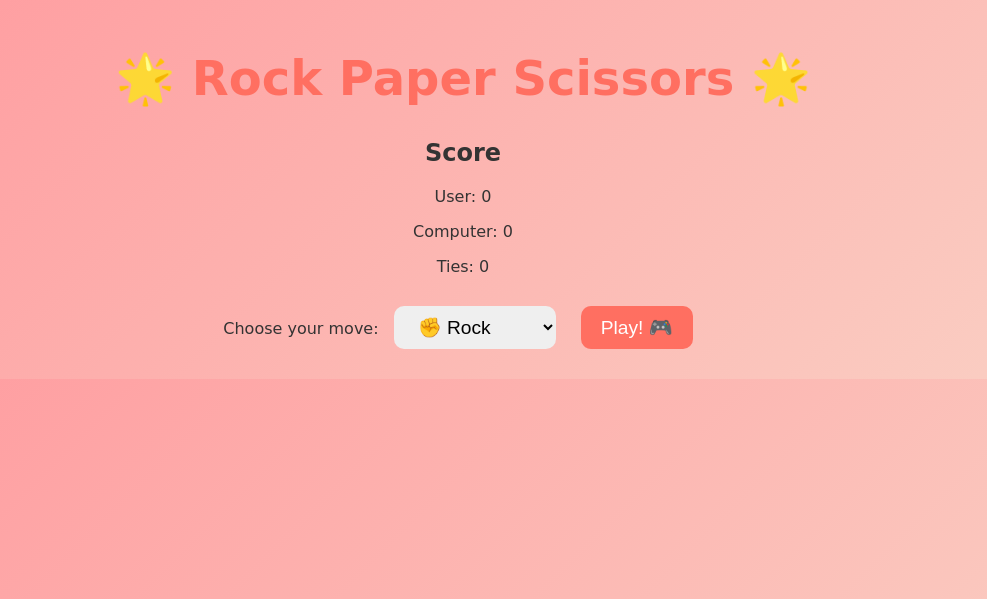
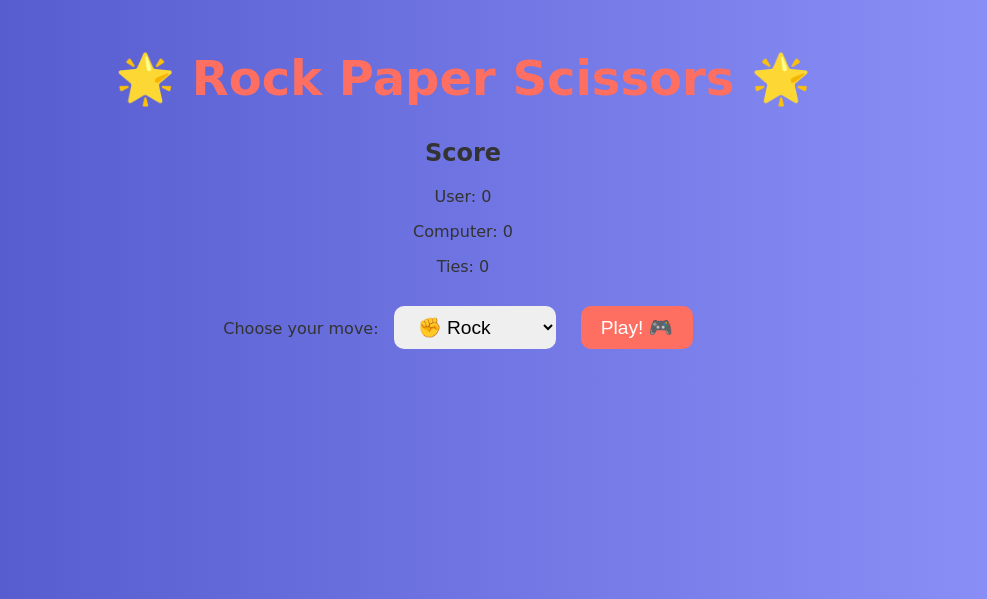
Before and after one commit to MuhuliseniM/rock_Paper_Scissors_game, a Flask app: page / in a window 1280 px wide. Shown: the top 599 px of the page, without its empty margins (177-1164 px from the left). Run offline with Flask 3, Linux system fonts and the light colour scheme.

Commit message:
Add files via upload

```diff
--- a/static/style.css
+++ b/static/style.css
@@ -1,7 +1,7 @@
 /* static/style.css */
 body {
     font-family: "Comic Sans MS", cursive, sans-serif;
-    background: linear-gradient(135deg, #ff9a9e, #fad0c4);
+    background: linear-gradient(to right, #4e54c8, #8f94fb);
     color: #333;
     text-align: center;
     margin-top: 50px;
```
